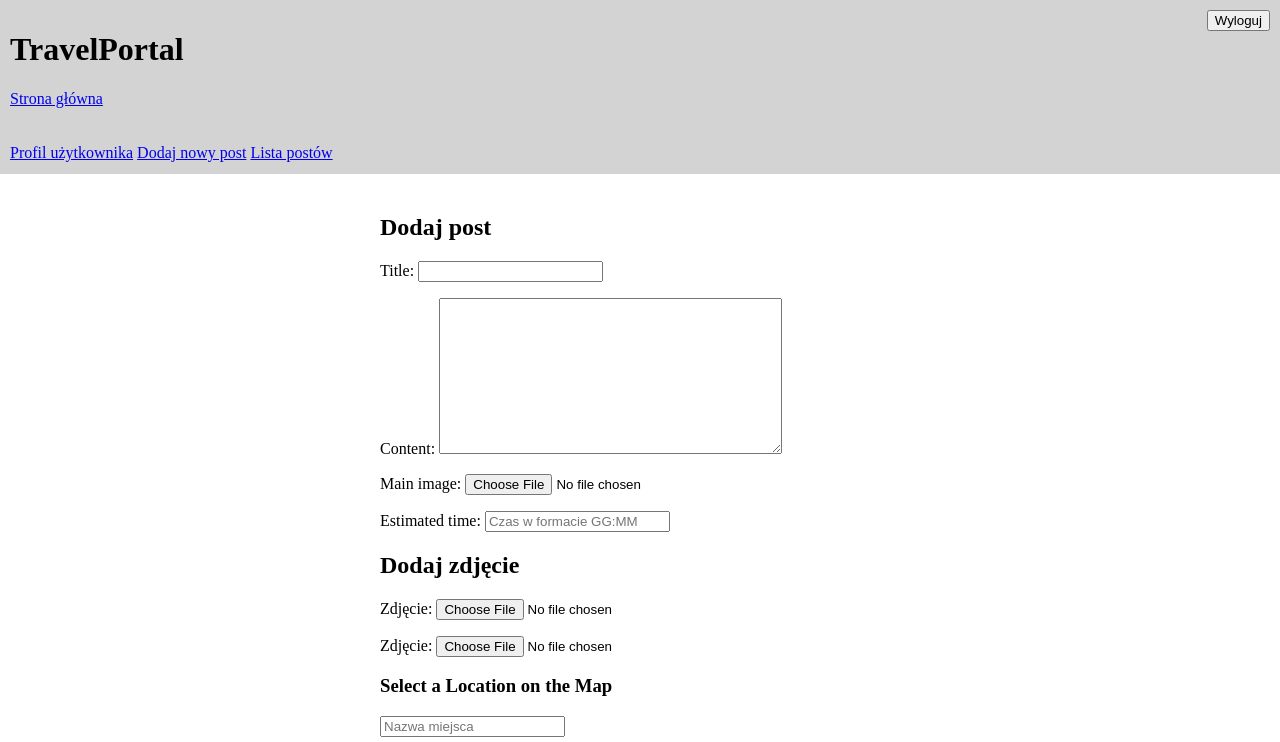
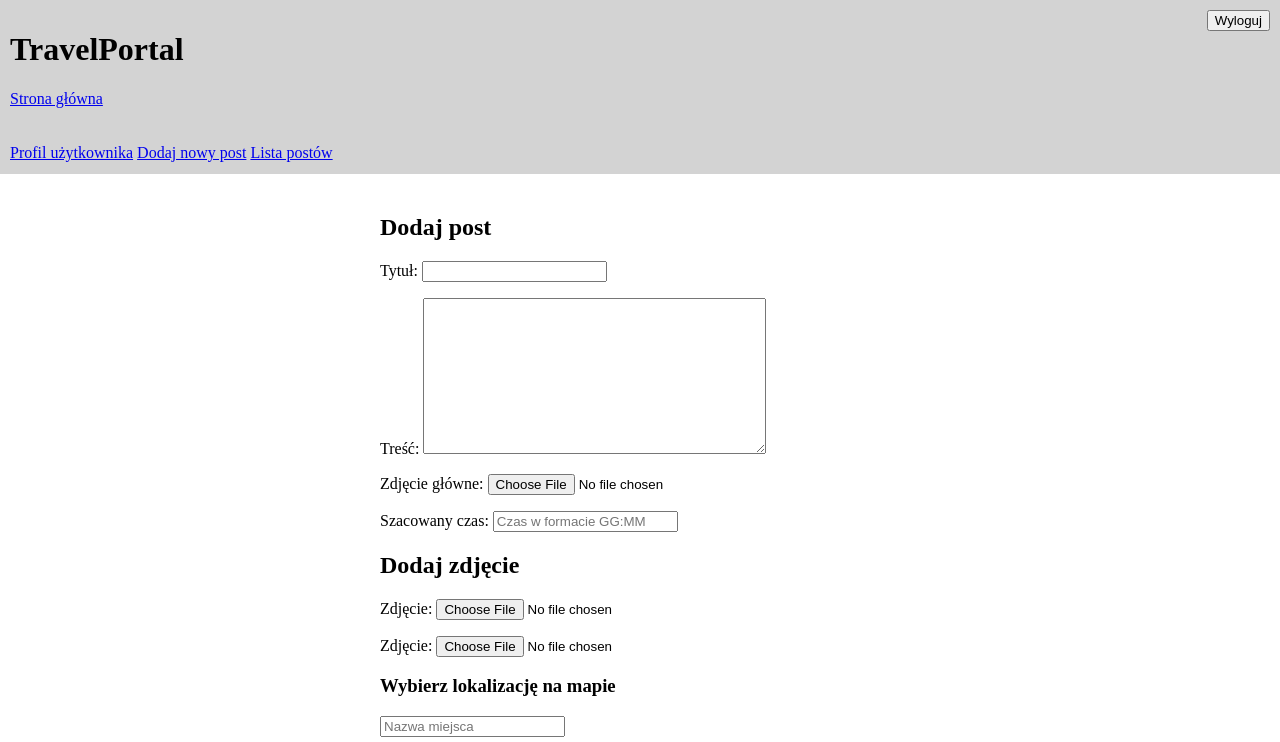
Before and after one commit to BlaneBlake/TravelPortal, a Django app: page /post/new/ in a window 1280 px wide. Shown: the top 742 px of the page. Run offline with Django 3.2, Linux system fonts and the light colour scheme; the visitor is signed in with stand-in values (Sample User, id 1); some libraries are stand-ins or nearby versions.

Commit message:
translate labels in forms & build in descriotions v.2

```diff
--- a/Blog/forms.py
+++ b/Blog/forms.py
@@ -24,7 +24,14 @@ class PostForm(forms.ModelForm):
             'latitude': forms.HiddenInput(),
             'longitude': forms.HiddenInput(),
             'location_url': forms.HiddenInput(),
-            'estimated_time': forms.TextInput(attrs={'placeholder': TEXTS["form"]["enterEstimatedTime"]}),
+            'estimated_time': forms.TextInput(attrs={'placeholder': TEXTS["form"]["post"]["enterEstimatedTime"]}),
+        }
+        labels = {
+            'title': TEXTS["form"]["post"]["title"],
+            'content': TEXTS["form"]["post"]["content"],
+            'main_image': TEXTS["form"]["post"]["mainImage"],
+            'tags': TEXTS["form"]["post"]["tags"],
+            'estimated_time': TEXTS["form"]["post"]["estimatedTime"],
         }
 
         def clean_estimated_time(self):
@@ -37,7 +44,7 @@ class PostForm(forms.ModelForm):
                     hours, minutes = map(int, estimated_time.split(':'))
                     return timedelta(hours=hours, minutes=minutes)
                 except ValueError:
-                    raise forms.ValidationError('Enter a valid time in HH:MM format.')
+                    raise forms.ValidationError(TEXTS["form"]["post"]["estimatedTimeValidationError"])
 
             return estimated_time
 
@@ -46,5 +53,5 @@ class PostImageForm(forms.ModelForm):
         model = PostImage
         fields = ['image']
         labels = {
-            'image': 'Zdjęcie',
+            'image': TEXTS["form"]["post"]["photo"],
         }
--- a/lang/lang_pl.json
+++ b/lang/lang_pl.json
@@ -12,8 +12,18 @@
     "send": "Wyślij",
     "addPost": "Dodaj post",
     "addPhoto": "Dodaj zdjęcie",
-    "enterEstimatedTime": "Czas w formacie GG:MM"
-  },
+    "post": {
+      "title": "Tytuł",
+      "content": "Treść",
+      "mainImage": "Zdjęcie główne",
+      "tags": "Tagi",
+      "estimatedTime": "Szacowany czas",
+      "photo": "Zdjęcie",
+      "selectOnMap": "Wybierz lokalizację na mapie",
+      "enterEstimatedTime": "Czas w formacie GG:MM",
+      "estimatedTimeValidationError": "Popraw format na GG:MM"
+    }
+},
 
   "navigation": {
     "profile": "Profil użytkownika",
--- a/templates/blog/post_form.html
+++ b/templates/blog/post_form.html
@@ -18,7 +18,7 @@ long
             {% endfor %}
 
         <!-- Mapa Google -->
-        <h3>Select a Location on the Map</h3>
+        <h3>{{ texts.form.post.selectOnMap }}</h3>
 
         <input type="text" id="place_name" name="place_name" placeholder="{{ texts.blog.locationName }}" value="{{ form.place_name.value }}" readonly>
         <div id="map" style="width: 500px; height: 400px; padding: 5px; margin: 5px;"></div>
```
Also changed, not shown: README.md.
